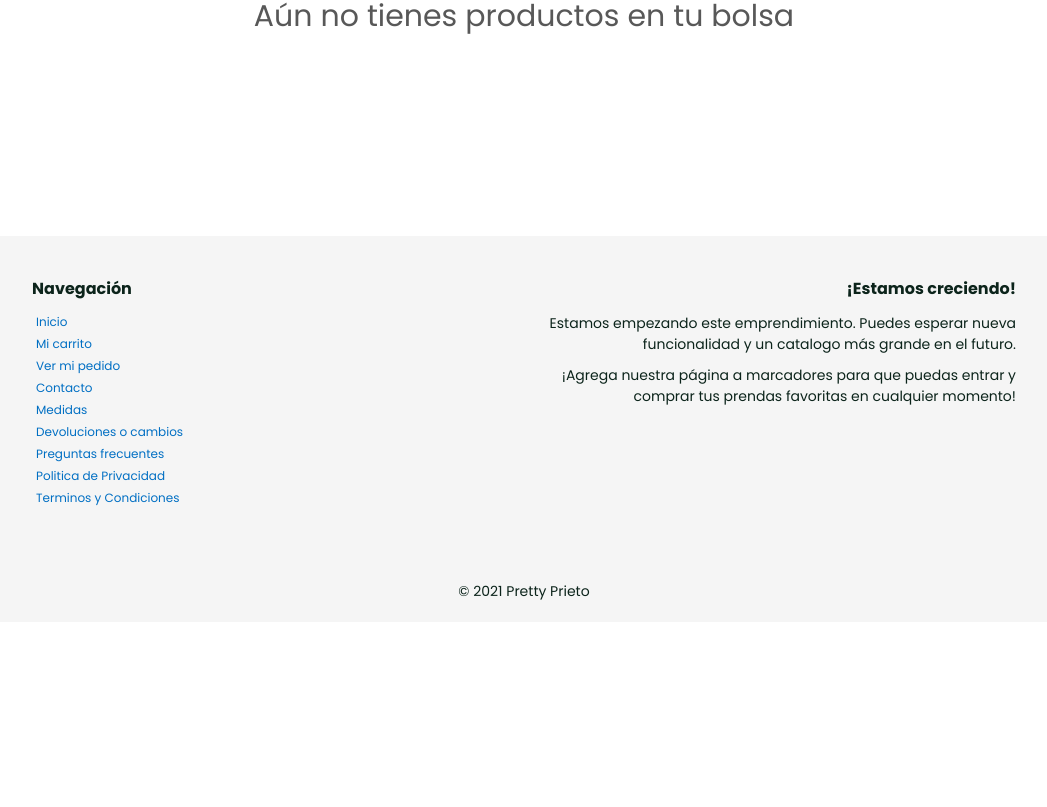
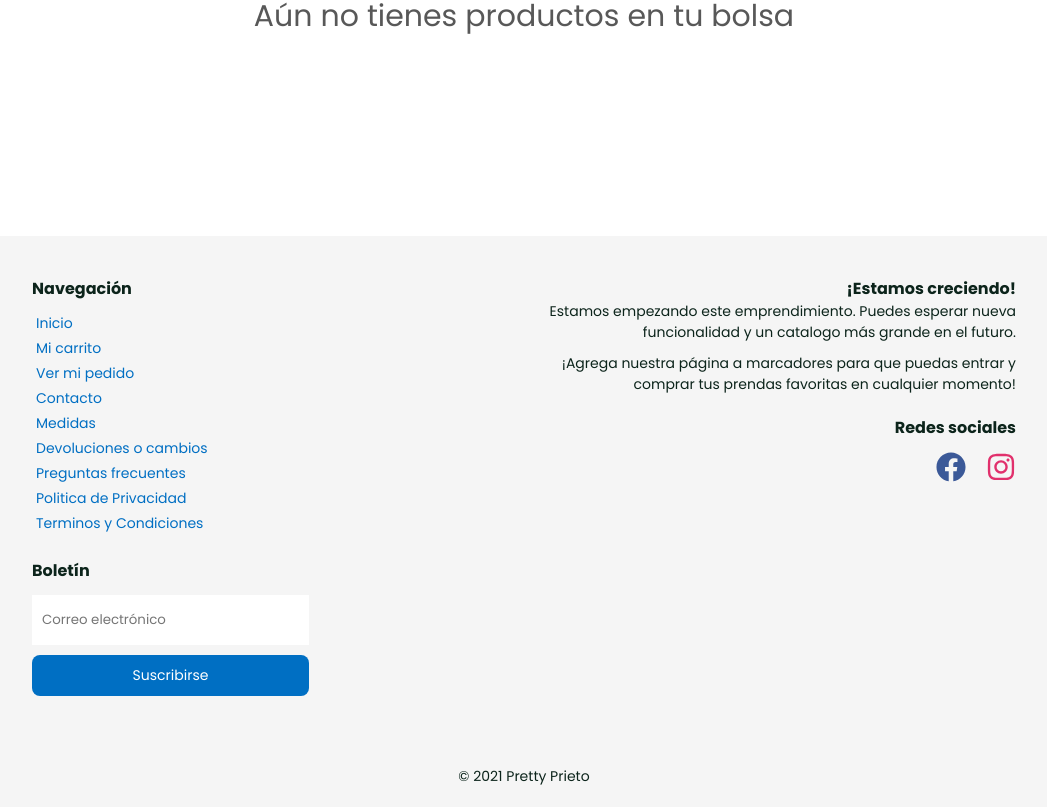
Before and after one commit to RickSandov/shop, a Next.js app: page /carrito in a window 1280 px wide. Shown: the part 478-1285 px from the top of the page, without its empty margins (116-1163 px from the left). Before the commit the page ends 1100 px from the top, so only its background shows below. Built offline with nearby package versions, Linux system fonts and the light colour scheme.

Commit message:
Footer update

```diff
--- a/components/Footer.js
+++ b/components/Footer.js
@@ -1,4 +1,5 @@
 import Link from 'next/link'
+import Newsletter from './newsletter/Newsletter';
 
 export default function Footer(params) {
     return (
@@ -52,6 +53,7 @@ export default function Footer(params) {
                                 Terminos y Condiciones
                             </a>
                         </Link>
+                        <Newsletter />
                     </div>
                     <div className='footer__col'>
                         <h3 className='footer__heading center'>¡Estamos creciendo!</h3>
@@ -63,10 +65,29 @@ export default function Footer(params) {
                             ¡Agrega nuestra página a marcadores para que puedas entrar y
                             comprar tus prendas favoritas en cualquier momento!
                         </p>
+                        <h3 className='footer__heading center'>Redes sociales</h3>
+                        <div className="social-media">
+                            <Link href='https://www.facebook.com/P-R-E-T-T-Y-P-R-I-E-T-O-111959643521979'>
+                                <a target='_blank' className="footer__icon">
+                                    <svg>
+                                        <use href="/icons/fb.svg#fb" ></use>
+                                    </svg>
+                                </a>
+                            </Link>
+                            <Link href='https://www.instagram.com/pretty_prxeto/'>
+                                <a target='_blank' className="footer__icon">
+                                    <svg>
+                                        <use href="/icons/ig.svg#ig" ></use>
+                                    </svg>
+                                </a>
+                            </Link>
+                        </div>
+
                     </div>
                 </div>
                 <div className='footer__row footer__row--second'>
                     <p className='footer__sub'>© 2021 Pretty Prieto</p>
+
                 </div>
             </div>
         </footer>
--- /dev/null
+++ b/components/newsletter/Newsletter.js
@@ -0,0 +1,39 @@
+import React from 'react'
+import { useState } from 'react';
+import { useDispatch } from 'react-redux';
+import { uiTempToast } from '../../actions/ui';
+
+export default function Newsletter() {
+
+    const dispatch = useDispatch();
+    const [email, setEmail] = useState('');
+
+    const handleSubmit = (e) => {
+        e.preventDefault();
+
+        dispatch(uiTempToast('¡Gracias por susbribirte!'));
+        setEmail('');
+
+    }
+
+    return (
+        <div className="newsletter">
+            <h3 className="newsletter__title">
+                Boletín
+            </h3>
+            <form onSubmit={handleSubmit}>
+                <input
+                    onChange={(e) => setEmail(e.target.value)}
+                    value={email}
+                    placeholder='Correo electrónico'
+                    type="email"
+                    required='required'
+                // onInvalid={(e) => dispatch(uiTempToast('Ingrese un correo válido', true))}
+                />
+                <button>
+                    Suscribirse
+                </button>
+            </form>
+        </div>
+    )
+}
--- a/scss/components/_footer.scss
+++ b/scss/components/_footer.scss
@@ -40,7 +40,7 @@
 
     &__link {
         display: block;
-        font-size: 1.2rem;
+        font-size: 1.4rem;
         color: $color-primary;
         margin-bottom: 0.4rem;
         padding: 0 0.4rem;
@@ -59,6 +59,11 @@
 
         &.center {
             text-align: right;
+            margin-top: 2rem;
+
+            &:first-of-type {
+                margin: 0;
+            }
         }
     }
 
@@ -76,4 +81,31 @@
         margin-top: 5rem;
         opacity: 0.6s;
     }
+
+    & .social-media {
+        display: flex;
+        justify-content: flex-end;
+        align-items: center;
+    }
+
+    &__icon {
+
+        & svg {
+            color: #3b5998;
+            width: 3rem;
+            height: 3rem;
+            @include transition;
+
+            &:hover {
+                transform: scale(1.1);
+            }
+        }
+
+        &:last-of-type {
+            & svg {
+                color: #E1306C;
+                margin-left: 2rem;
+            }
+        }
+    }
 }
--- /dev/null
+++ b/scss/components/_newsletter.scss
@@ -0,0 +1,40 @@
+.newsletter {
+    display: flex;
+    flex-direction: column;
+    justify-content: flex-start;
+    align-items: flex-start;
+    width: 100%;
+
+    &__title {
+        font-size: 1.6rem;
+        font-weight: 600;
+        margin-bottom: 1.2rem;
+        margin-top: 2rem;
+    }
+
+    & form {
+        display: flex;
+        flex-direction: column;
+        min-width: 50%;
+
+        & input {
+            border: none;
+            padding: 1.5rem 1rem;
+        }
+
+        & button {
+            margin-top: 1rem;
+            background-color: $color-primary;
+            color: white;
+            border: none;
+            border-radius: .8rem;
+            padding: 1rem 1.5rem;
+            font-size: 1.4rem;
+            @include transition;
+
+            &:hover {
+                background-color: darken($color-primary, 10);
+            }
+        }
+    }
+}
--- a/scss/main.scss
+++ b/scss/main.scss
@@ -15,3 +15,4 @@
 @import "./components/genericContainer";
 @import "./components/hero";
 @import "./components/orders";
+@import "./components/newsletter";
```
Also changed, not shown: public/icons/fb.svg (added), public/icons/ig.svg (added).
